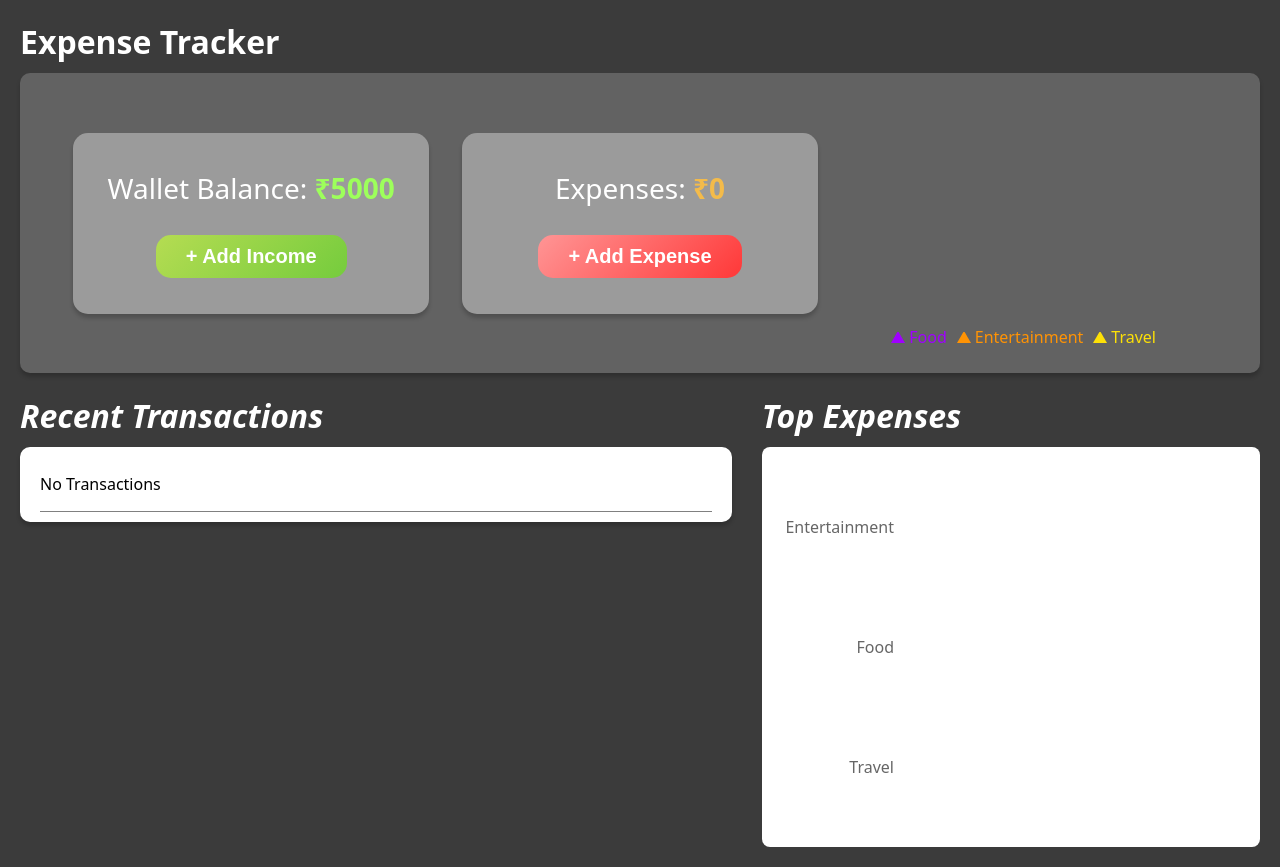
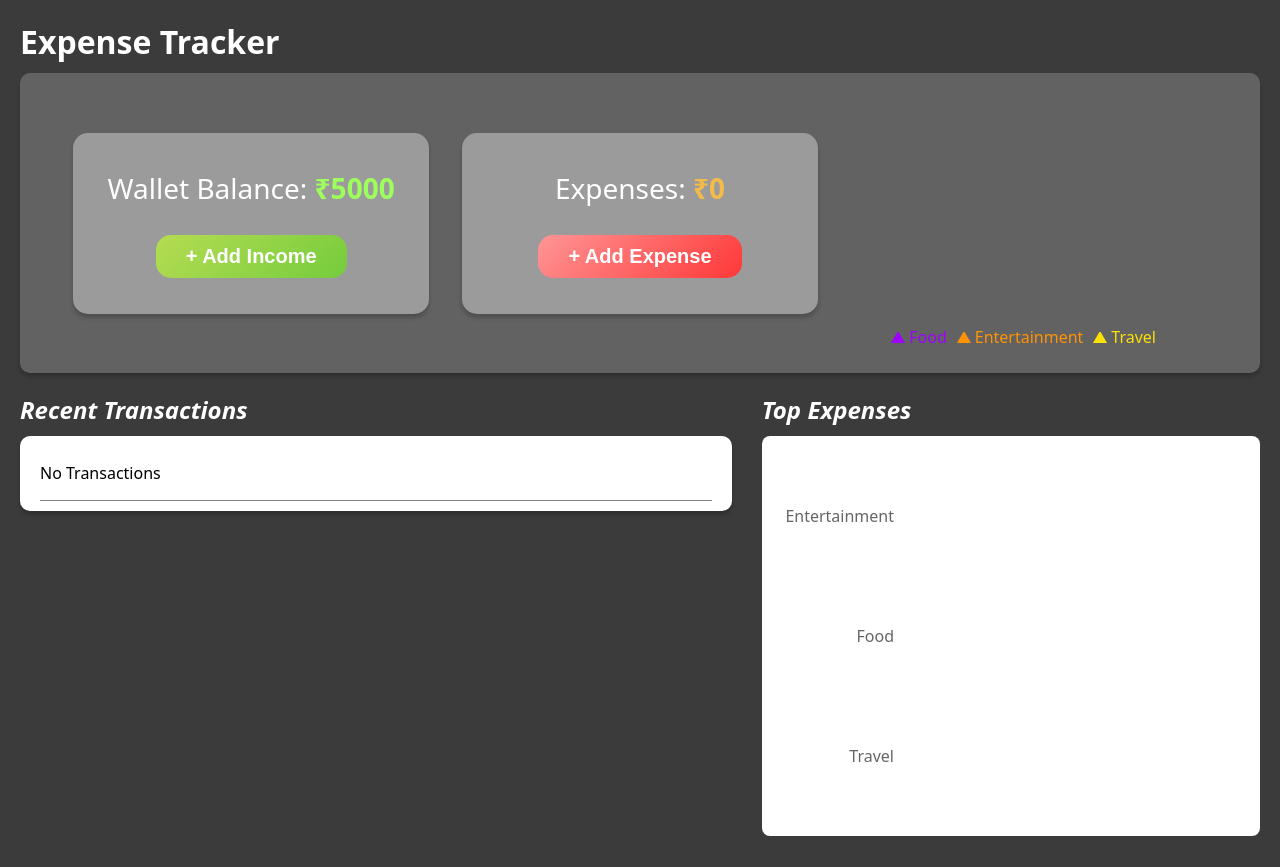
Before and after one commit to Onkar160/expense-tracker, a React (Vite) app in the folder xpense-tracker/: page / in a window 1280 px wide. Built offline with nearby package versions, Linux system fonts and the light colour scheme.

Commit message:
Fix: heading to h2 of recent transactions and top expenses bar chart

```diff
--- a/xpense-tracker/src/components/BarChartSection/BarChartSection.jsx
+++ b/xpense-tracker/src/components/BarChartSection/BarChartSection.jsx
@@ -5,7 +5,7 @@ import BarChart from "../BarChart/BarChart";
 export default function BarChartSection() {
     return (
         <div className={styles.wrapper}>
-            <h1 className={styles.heading}>Top Expenses</h1>
+            <h2 className={styles.heading}>Top Expenses</h2>
             <div className={styles.chart_box}>
                 <BarChart />
             </div>
--- a/xpense-tracker/src/components/RecentTransactions/RecentTransactions.jsx
+++ b/xpense-tracker/src/components/RecentTransactions/RecentTransactions.jsx
@@ -76,12 +76,12 @@ export default function RecentTransaction() {
 
   return (
     <div className={styles.wrapper}>
-      <h1
+      <h2
         style={{ fontStyle: "italic", color: "white", marginBottom: "10px" }}
         className={styles.heading}
       >
         Recent Transactions
-      </h1>
+      </h2>
 
       <div className={styles.transactions_box}>
         <div>
```
